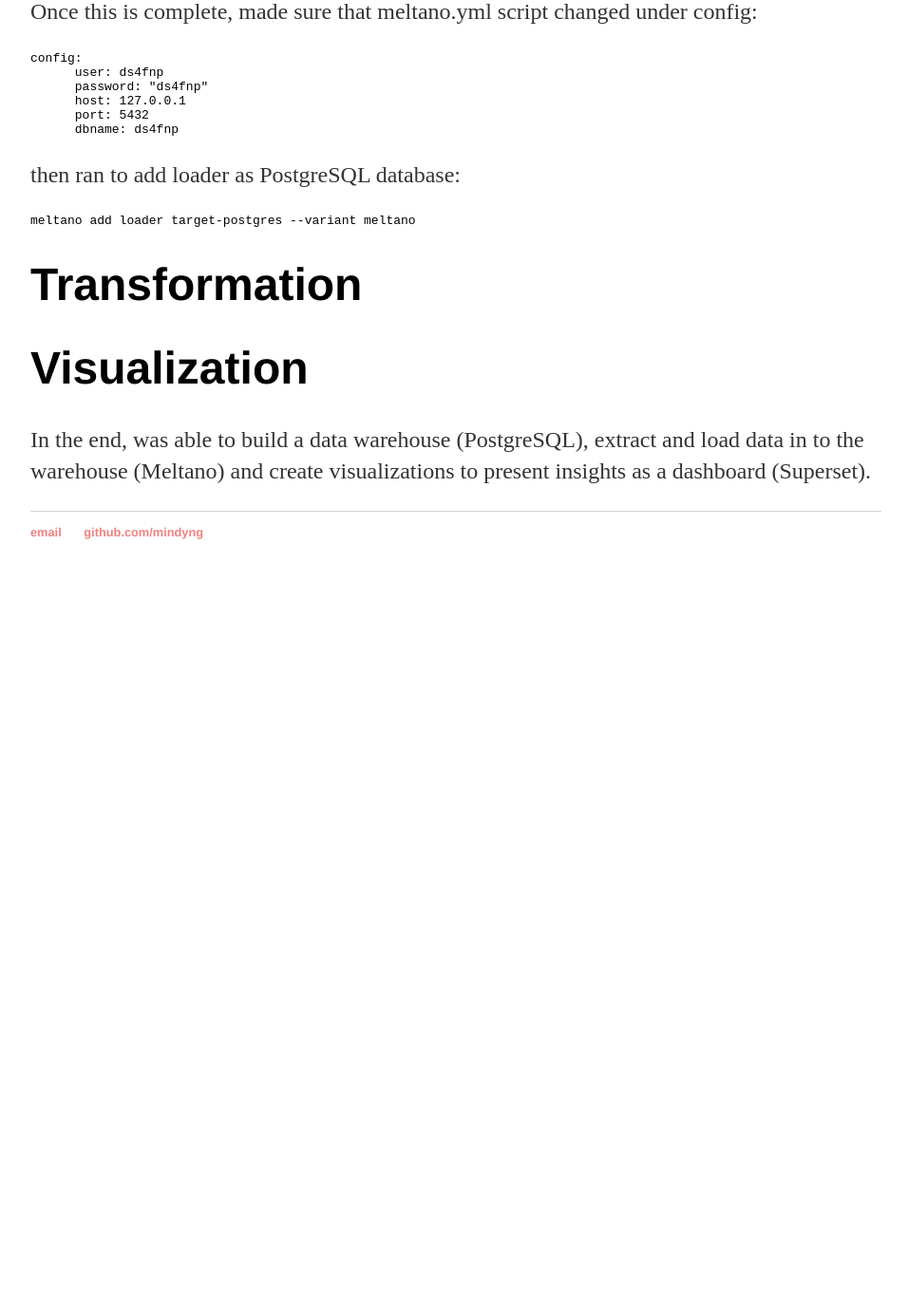
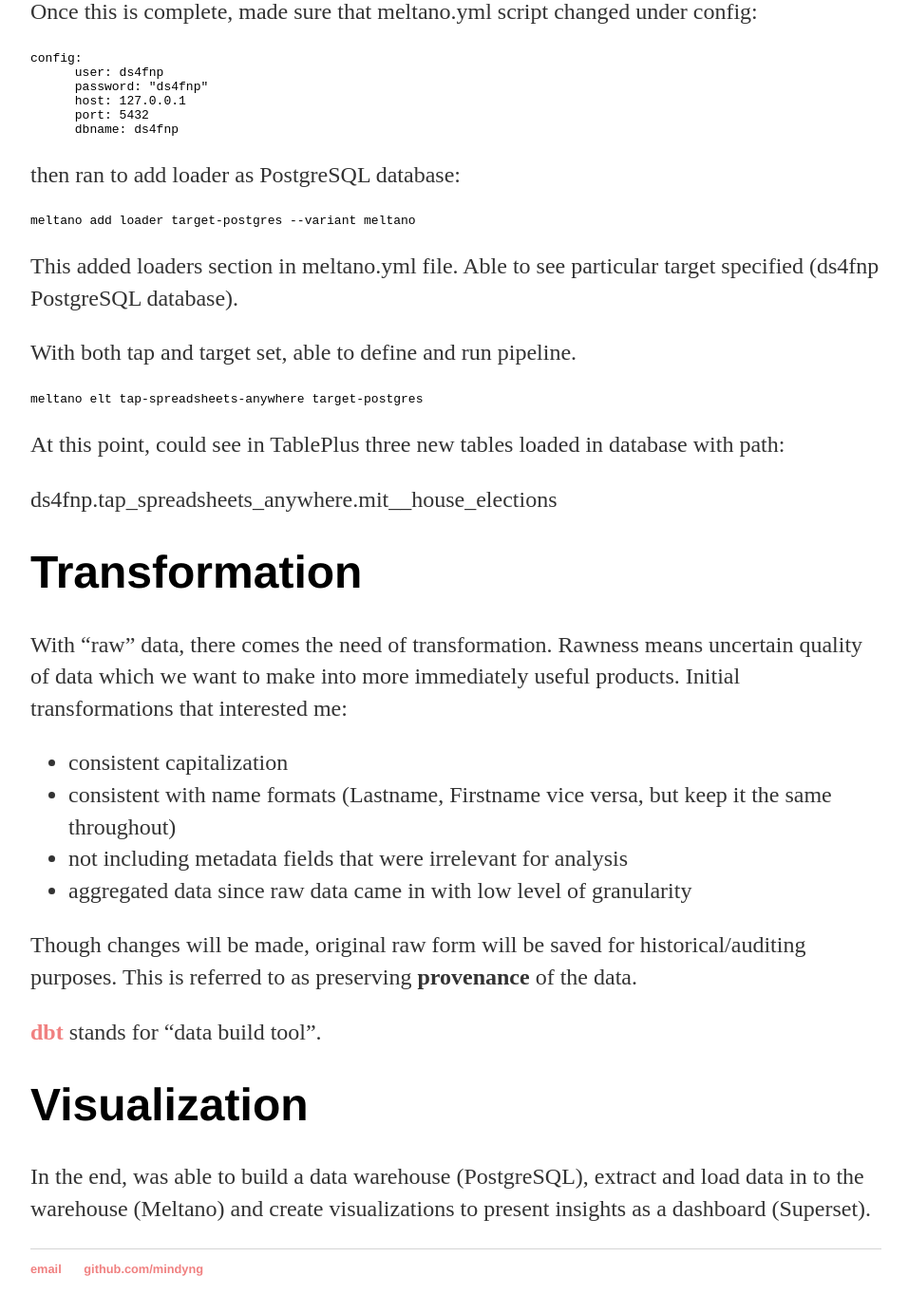
Before and after one commit to mindyng/mindyng.github.io, a Jekyll site: the page built from _posts/2021-02-24-Modern-Data-Stack-from-Scratch.md, in a window 1280 px wide and 1400 px high, scrolled down 2862 px. Shown: the top 1383 px of the window at 95% size, without its empty margins (160-1116 px from the left). Built offline with Jekyll 4.4.1, drawn with Linux system fonts in a browser that asks for light colours; our own code applies the rules of GitHub Pages for plain Markdown files; before the commit the page ends 3492 px from its top, so only the background shows below that.

Commit message:
Update 2021-02-24-Modern-Data-Stack-from-Scratch.md

````diff
--- a/_posts/2021-02-24-Modern-Data-Stack-from-Scratch.md
+++ b/_posts/2021-02-24-Modern-Data-Stack-from-Scratch.md
@@ -91,8 +91,29 @@
 ```
 meltano add loader target-postgres --variant meltano
 ```
+This added loaders section in meltano.yml file. Able to see particular target specified (ds4fnp PostgreSQL database).
+
+With both tap and target set, able to define and run pipeline.
+
+```
+meltano elt tap-spreadsheets-anywhere target-postgres
+```
+At this point, could see in TablePlus three new tables loaded in database with path:
+
+ds4fnp.tap_spreadsheets_anywhere.mit__house_elections
 
 # Transformation
+
+With "raw" data, there comes the need of transformation. Rawness means uncertain quality of data which we want to make into more immediately useful products. Initial transformations that interested me:
+
+* consistent capitalization
+* consistent with name formats (Lastname, Firstname vice versa, but keep it the same throughout)
+* not including metadata fields that were irrelevant for analysis
+* aggregated data since raw data came in with low level of granularity
+
+Though changes will be made, original raw form will be saved for historical/auditing purposes. This is referred to as preserving **provenance** of the data.
+
+**[dbt](https://docs.getdbt.com/docs/introduction)** stands for "data build tool".
 
 # Visualization
 
````
